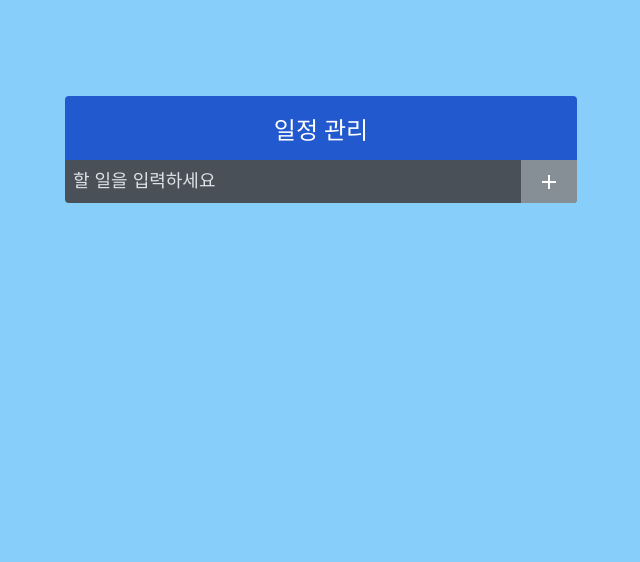
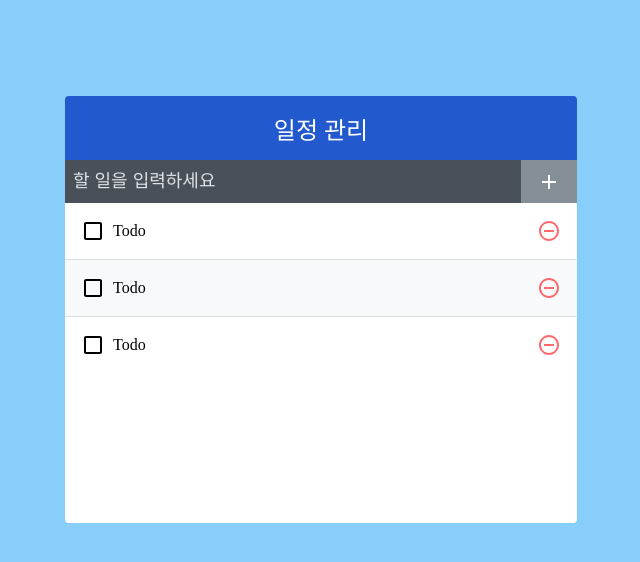
Before and after one commit to lilianaaaaa/deal-with-react, a React (Create React App) app: page / in a window 1280 px wide. Shown: the top 562 px of the page, without its empty margins (319-959 px from the left). Built offline with nearby package versions, Linux system fonts and the light colour scheme.

Commit message:
TodoList & TodoListItem

```diff
--- a/src/App.js
+++ b/src/App.js
@@ -1,9 +1,12 @@
 import TodoTemplate from "./components/TodoTemplate";
 import TodoInsert from "./components/TodoInsert";
+import TodoList from "./components/TodoList";
+
 const App = () => {
   return(
   <TodoTemplate>
     <TodoInsert/>
+    <TodoList/>
   </TodoTemplate>
   );
 };
--- /dev/null
+++ b/src/components/TodoList.js
@@ -0,0 +1,14 @@
+import TodoListItem from "./TodoListItem";
+import './TodoList.scss';
+
+const TodoList = () => {
+    return (
+        <div className="TodoList">
+            <TodoListItem/>
+            <TodoListItem/>
+            <TodoListItem/>
+        </div>
+    );
+};
+
+export default TodoList;
--- /dev/null
+++ b/src/components/TodoList.scss
@@ -0,0 +1,5 @@
+.TodoList {
+  min-height: 320px;
+  max-height: 513px;
+  overflow-y: auto;
+}
--- /dev/null
+++ b/src/components/TodoListItem.js
@@ -0,0 +1,23 @@
+import {
+  MdCheckBoxOutlineBlank,
+  MdCheckBox,
+  MdRemoveCircleOutline,
+} from 'react-icons/md';
+import './TodoListItem.scss';
+
+const TodoListItem = () => {
+
+  return (
+    <div className="TodoListItem">
+      <div className="checkbox">
+        <MdCheckBoxOutlineBlank />
+        <div className="text">Todo</div>
+      </div>
+      <div className="remove">
+        <MdRemoveCircleOutline />
+      </div>
+    </div>
+  );
+};
+
+export default TodoListItem;
--- /dev/null
+++ b/src/components/TodoListItem.scss
@@ -0,0 +1,47 @@
+.TodoListItem {
+  padding: 1rem;
+  display: flex;
+  align-items: center; // 세로 중앙 정렬
+  &:nth-child(even) {
+    background: #f8f9fa;
+  }
+  .checkbox {
+    cursor: pointer;
+    flex: 1; // 차지할 수 있는 영역 모두 차지
+    display: flex;
+    align-items: center; // 세로 중앙 정렬
+    svg {
+      // 아이콘
+      font-size: 1.5rem;
+    }
+    .text {
+      margin-left: 0.5rem;
+      flex: 1; // 차지할 수 있는 영역 모두 차지
+    }
+    // 체크되었을 때 보여줄 스타일
+    &.checked {
+      svg {
+        color: #22b8cf;
+      }
+      .text {
+        color: #adb5bd;
+        text-decoration: line-through;
+      }
+    }
+  }
+  .remove {
+    display: flex;
+    align-items: center;
+    font-size: 1.5rem;
+    color: #ff6b6b;
+    cursor: pointer;
+    &:hover {
+      color: #ff8787;
+    }
+  }
+
+  // 엘리먼트 사이사이에 테두리를 넣어줌
+  & + & {
+    border-top: 1px solid #dee2e6;
+  }
+}
```
